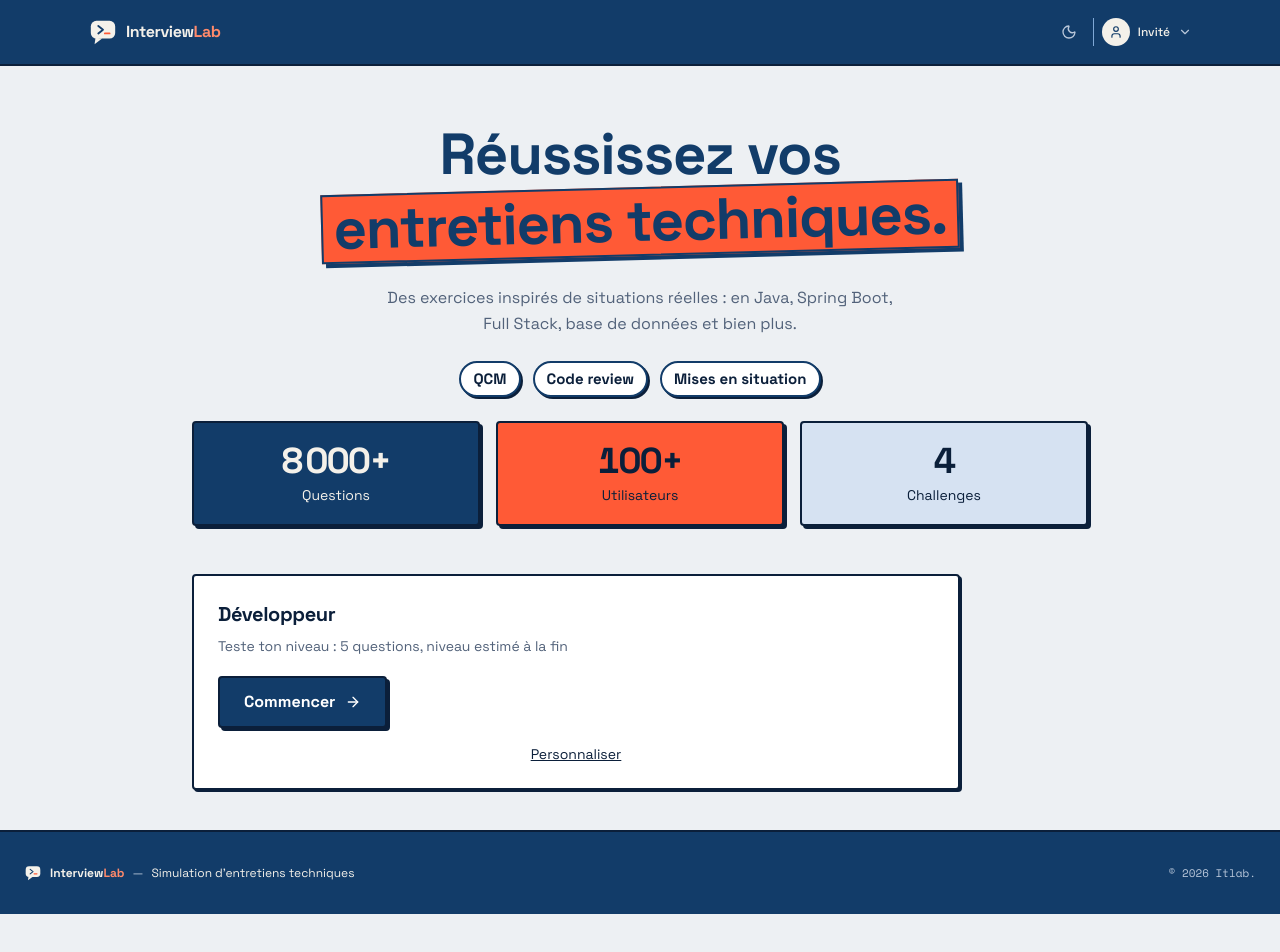
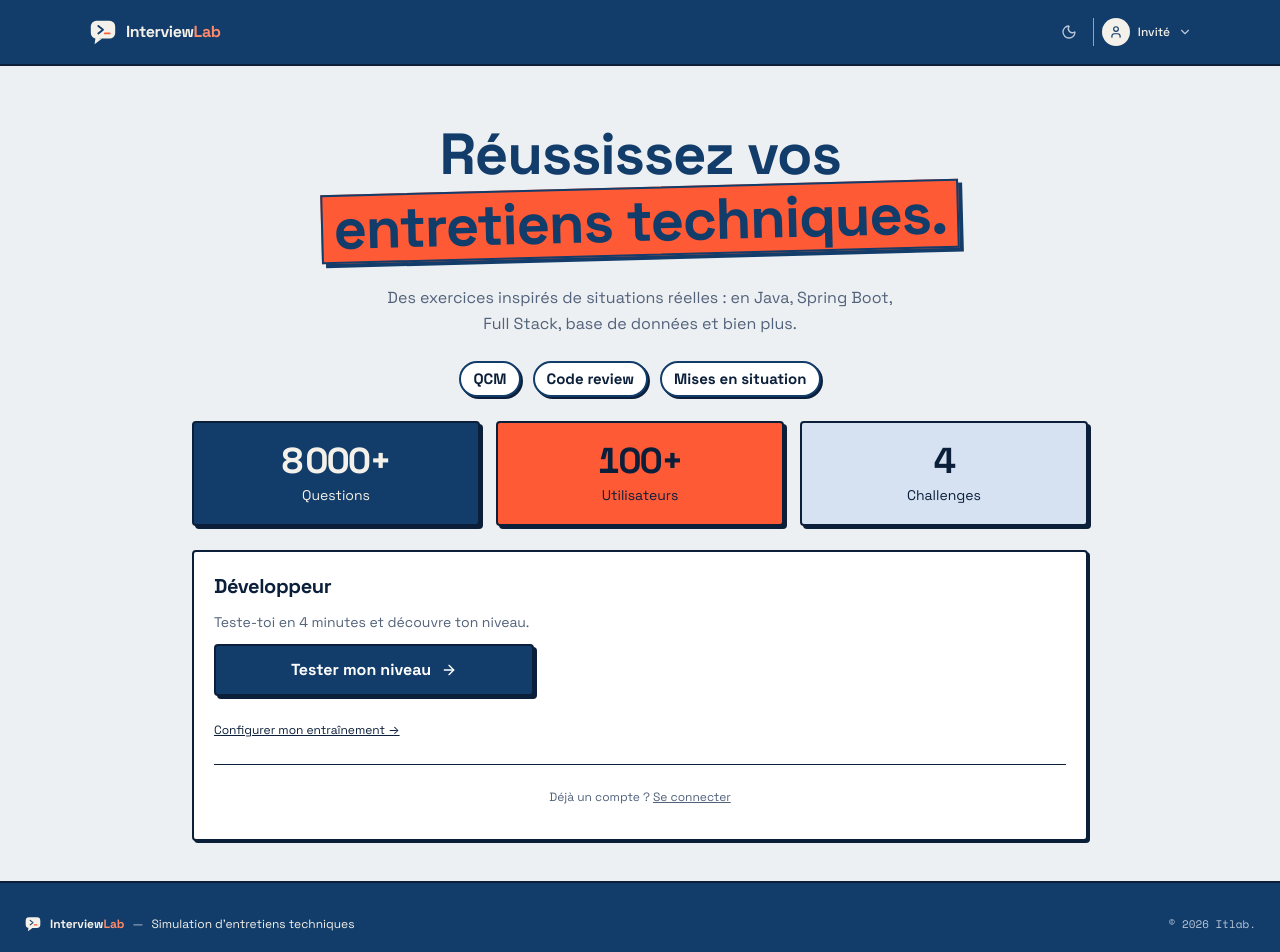
Before and after one commit to mouadboufenzi-kapoor/dev-interview-simulator, a React (Vite) app in the folder dev-interview-simulator-frontend/: page / in a window 1280 px wide. Shown: the top 952 px of the page. Before the commit the page ends 914 px from the top, so only its background shows below. Built offline with nearby package versions, Linux system fonts and the light colour scheme; no server answers.

Commit message:
fix(front): condense developer landing card
Co-authored-by: Copilot <223556219+Copilot@users.noreply.github.com>

```diff
--- a/dev-interview-simulator-frontend/src/components/SetupProfileStep.tsx
+++ b/dev-interview-simulator-frontend/src/components/SetupProfileStep.tsx
@@ -13,9 +13,10 @@ export const COMMERCIAL_STATS: readonly StatItem[] = [
 interface Props {
   onPlacement: () => void;
   onPersonalize: () => void;
+  onLogin: () => void;
 }
 
-export const SetupProfileStep = ({ onPlacement, onPersonalize }: Props) => (
+export const SetupProfileStep = ({ onPlacement, onPersonalize, onLogin }: Props) => (
   <div className="screen-transition relative w-full flex flex-col items-center pt-7 pb-4 sm:pt-10 sm:pb-6 px-4">
     <div className="w-full max-w-4xl mx-auto space-y-10 sm:space-y-12 text-center">
       <div className="space-y-6">
@@ -36,34 +37,42 @@ export const SetupProfileStep = ({ onPlacement, onPersonalize }: Props) => (
           ))}
         </ul>
         <StatTiles items={[...COMMERCIAL_STATS]} className="my-5 sm:my-6" />
-      </div>
-
-      <section className="w-full max-w-3xl rounded border-2 border-border bg-card p-5 text-left shadow-card sm:p-6">
+        <section className="w-full rounded border-2 border-border bg-card p-5 text-left shadow-card">
           <h2 className="font-serif text-xl font-bold text-text">
             Développeur
           </h2>
-        <p className="mt-2 text-sm text-muted">
-          Teste ton niveau : 5 questions, niveau estimé à la fin
+          <p className="mt-3 text-sm text-muted">
+            Teste-toi en 4 minutes et découvre ton niveau.
           </p>
           <Button
             type="button"
             variant="primary"
             size="lg"
             rightIcon={<ArrowRight className="w-4 h-4" />}
-          fullWidth
             onClick={onPlacement}
-          className="mt-5 sm:w-auto"
+            className="mt-3 w-full sm:w-[320px] sm:self-start"
           >
-          Commencer
+            Tester mon niveau
           </Button>
           <button
             type="button"
             onClick={onPersonalize}
-          className="mt-4 block text-sm text-link underline cursor-pointer mx-auto"
+            className="mt-3 block min-h-11 text-xs text-link underline cursor-pointer"
           >
-          Personnaliser
+            Configurer mon entraînement →
           </button>
+          <div className="mt-3 border-t border-border pt-[10px] text-center text-xs text-ink-secondary">
+            Déjà un compte ?{' '}
+            <button
+              type="button"
+              onClick={onLogin}
+              className="min-h-11 text-link underline cursor-pointer"
+            >
+              Se connecter
+            </button>
+          </div>
         </section>
       </div>
     </div>
+  </div>
 );
```
Lines whose indentation alone changed are shown as unchanged.
